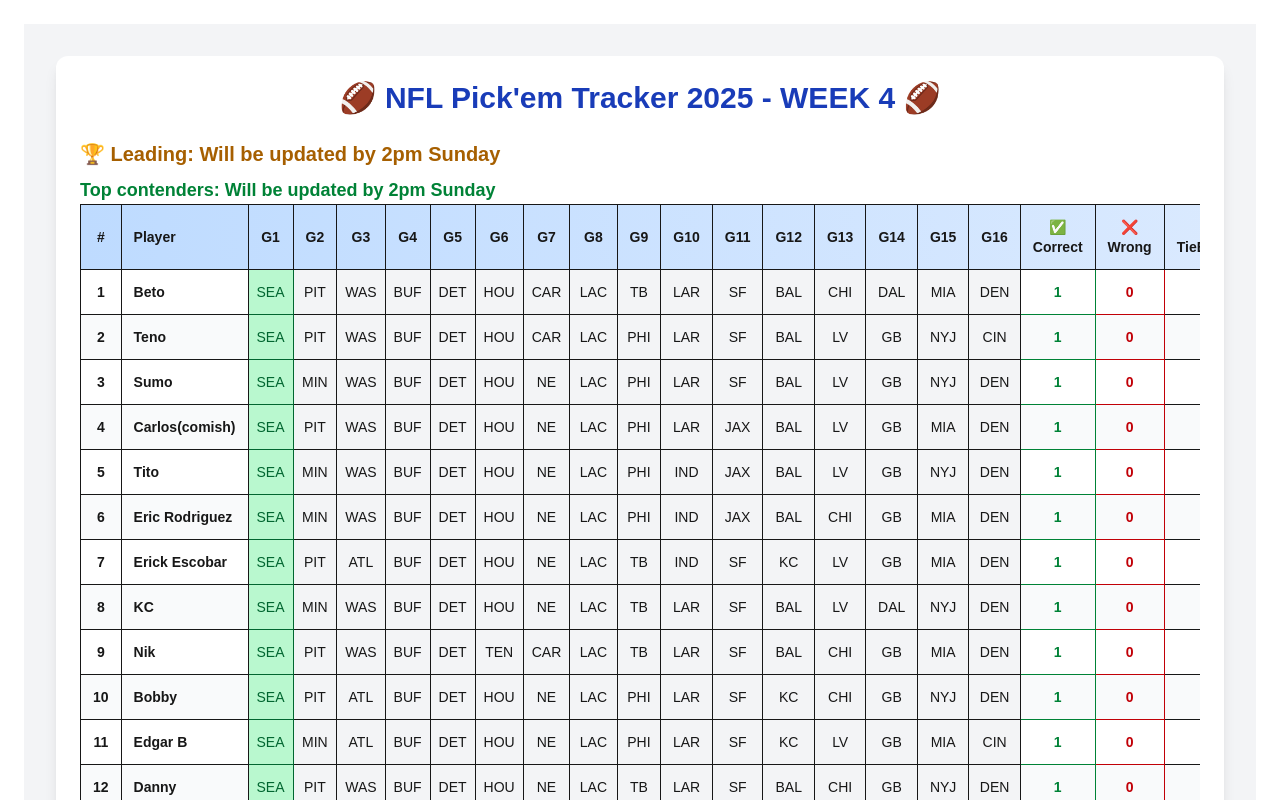
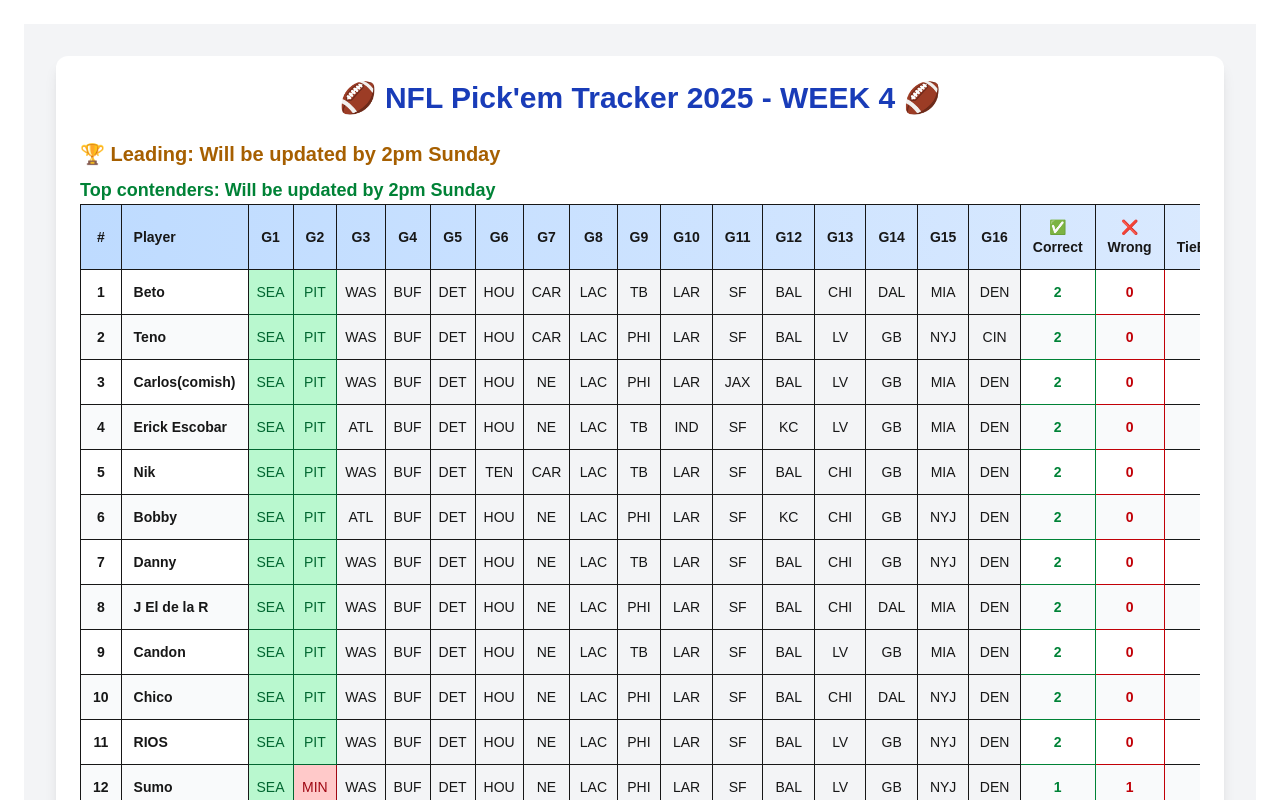
Before and after one commit to CarlosMartinezCM/pickEmTracker, a Next.js app: page / in a window 1280 px wide. Shown: the top 800 px of the page. Built offline with nearby package versions, Linux system fonts and the light colour scheme.

Commit message:
Updated confirmed results am game

```diff
--- a/app/components/PickEmBoard.tsx
+++ b/app/components/PickEmBoard.tsx
@@ -53,7 +53,7 @@ type Result = { [gameIndex: number]: string };
 type LeaderboardPlayer = Player & { correct: number; wrong: number; rank: number };
 
 // Week 4 results
-const confirmedResults: (string | null)[] = ["SEA"
+const confirmedResults: (string | null)[] = ["SEA", "PIT"
 ];
 
 // Week 4 Picks (truncated for brevity, keep your full list)
```
